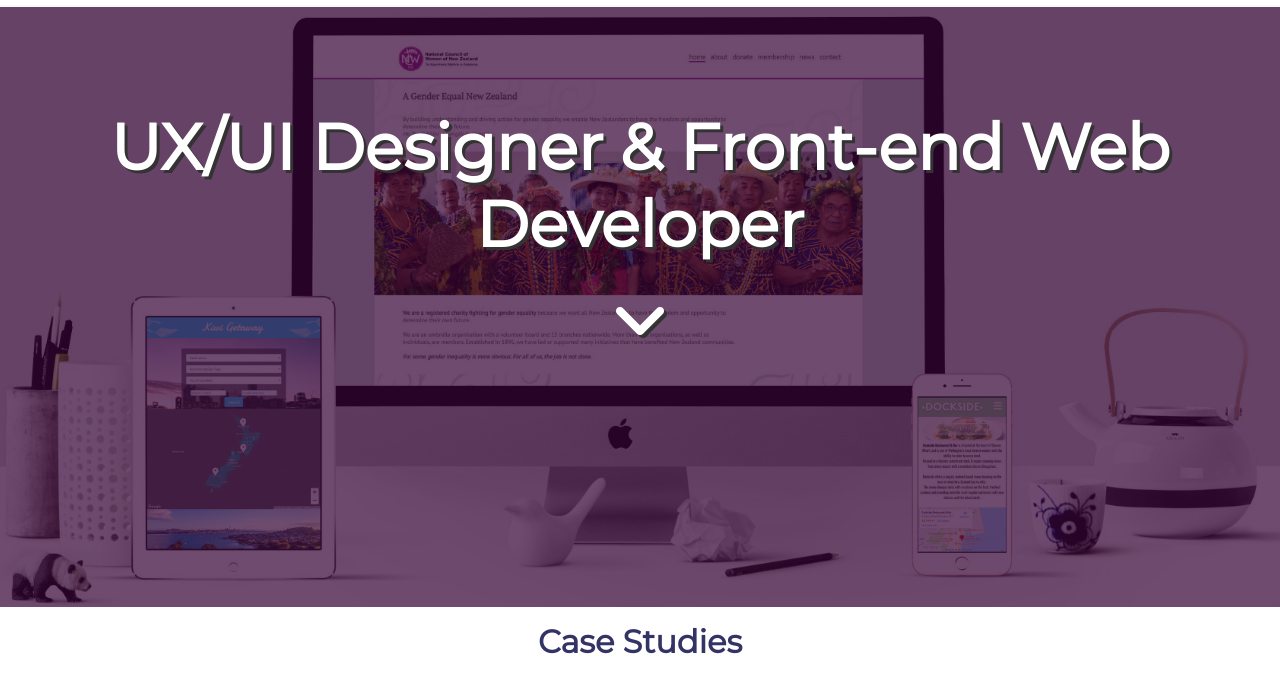
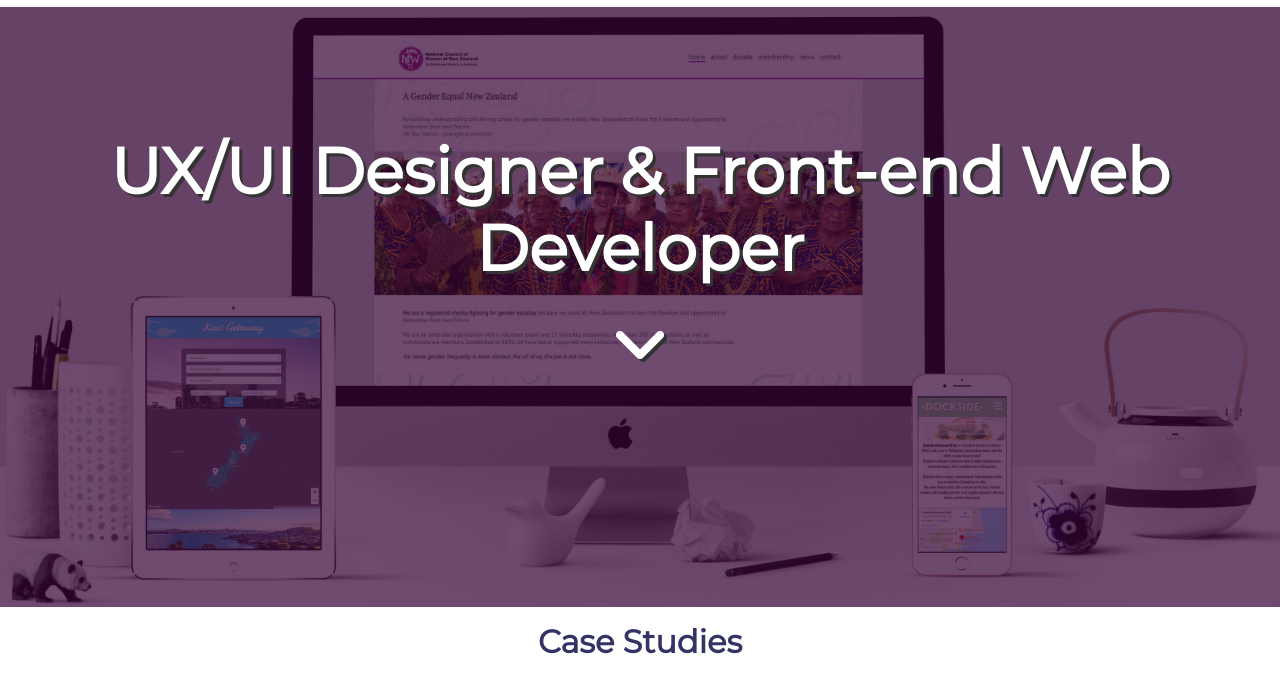
Before and after one commit to YanaBrewster/YanaBrewster.github.io, a plain HTML site: page index.html in a window 1280 px wide. Shown: the part 98-787 px from the top of the page. Drawn offline with nearby package versions, Linux system fonts and the light colour scheme.

Commit message:
padding added to index banner

```diff
--- a/index.html
+++ b/index.html
@@ -41,7 +41,7 @@
     <div class="col col-sm-12 col-md-12 col-lg-12">
       <div class="banner-heading banner-web">
         <div class="banner-overlay">
-          <h1> UX/UI Designer &amp; Front-end Web Developer<br> <i class="fas fa-angle-down pt-4"></i></h1>
+          <h1 class="mt-4"> UX/UI Designer &amp; Front-end Web Developer<br> <i class="fas fa-angle-down pt-4"></i></h1>
         </div>
       </div>
     </div>
```
Also changed, not shown: 1 other file.
